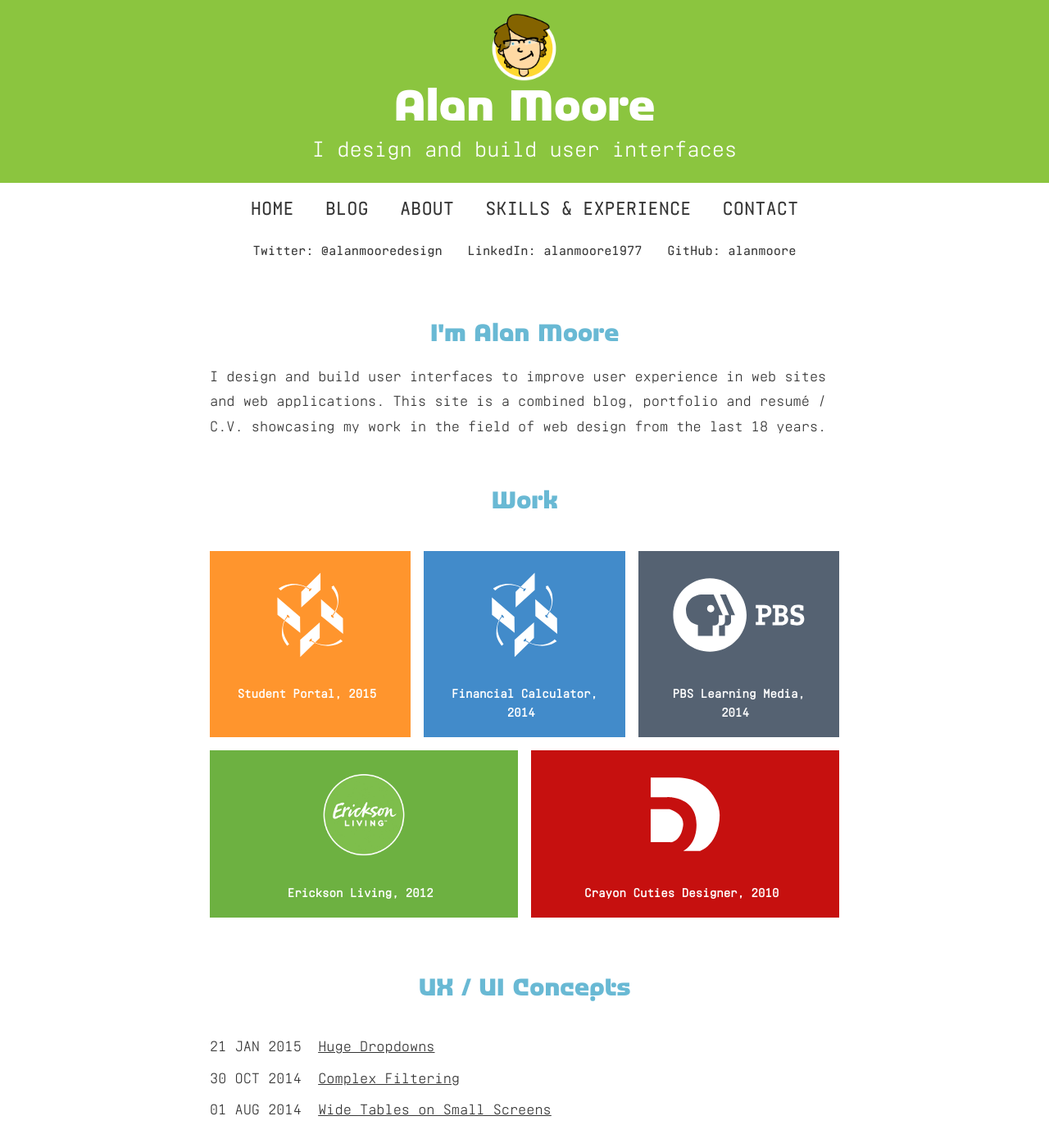
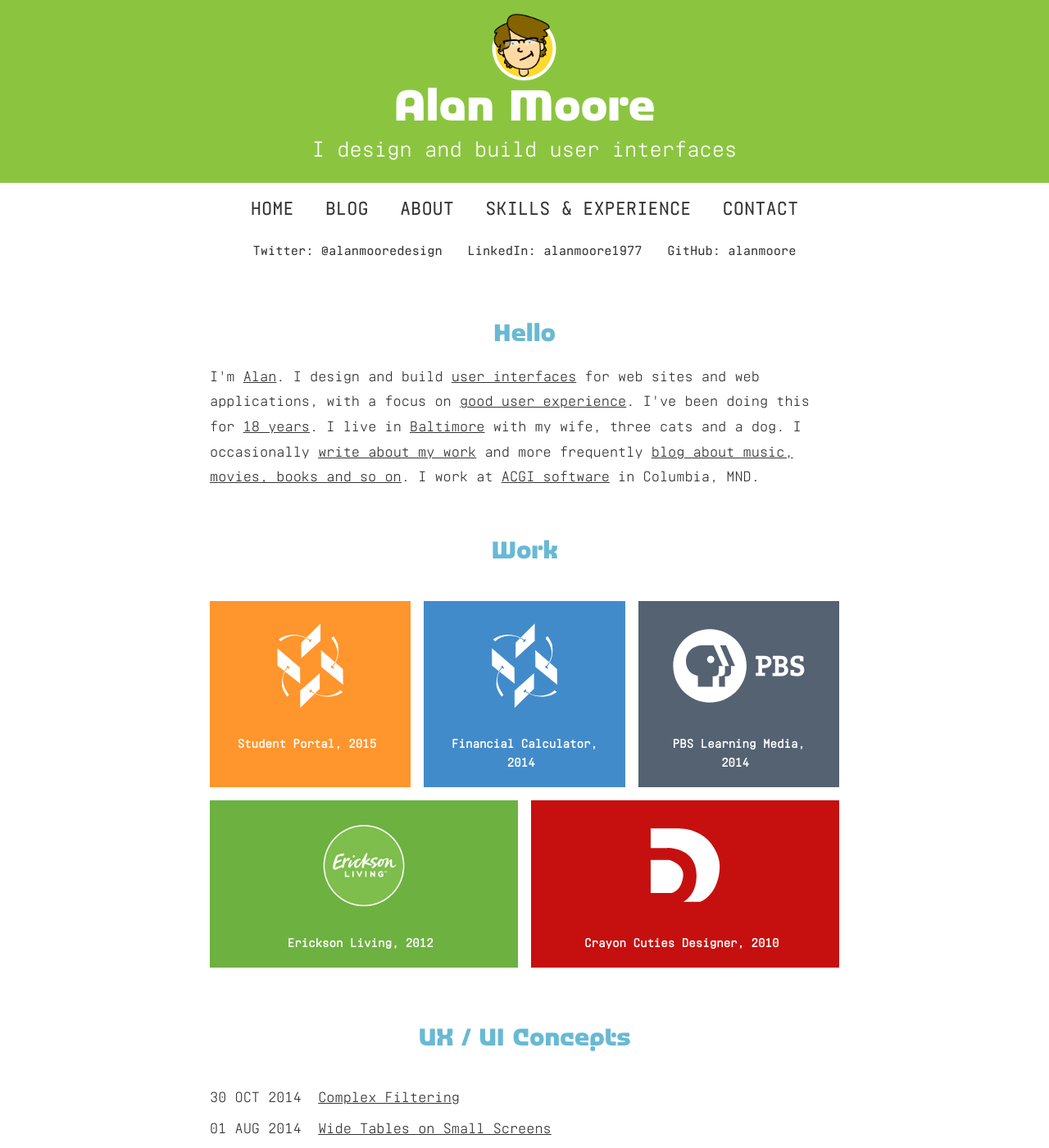
Before and after one commit to alanmoore/alanmoore.github.io, a Jekyll site: the page built from alt.html, in a window 1280 px wide and 1400 px high. Shown: the whole window at 82% size. Built offline with Jekyll 4.4.1, drawn with Linux system fonts in a browser that asks for light colours; nearby versions of some CDN libraries.

Commit message:
new text

```diff
--- a/alt.html
+++ b/alt.html
@@ -4,31 +4,35 @@ menu-title: Work
 title: Work by
 order: 1
 ---
-<h3 class="title">I'm Alan Moore</h3>
-<p>I design and build user interfaces to improve user experience in web sites and web applications. This site is a combined blog, portfolio and resumé / C.V. showcasing my work in the field of web design from the last 18 years. </p>
-<h3 class="title">Work</h3>
+<h3 class="title">Hello </h3>
+<p>I'm <a href="/about">Alan</a>. I design and build <a href="#work">user interfaces</a> for web
+    sites and web applications, with a focus on <a href="#ux">good user experience</a>. I've been
+    doing this for <a href="/skills">18 years</a>. I live in <a href="http://baltimore.org"
+    target="_blank">Baltimore</a> with my wife, three cats and a dog. I occasionally <a
+    href="#blog">write about my work</a> and more frequently
+    <a href="http://www.funkierthanthou.net">blog about music, movies, books and so on</a>. I work
+    at <a href="http://www.acgisoftware.com" target="_blank">ACGI software</a> in Columbia, MND. </p>
+<h3 class="title" id="work">Work</h3>
 <ul class="featured-items">
     {% for post in site.posts %}
-        {% if (post.type == 'portfolio') and post.promote  %}
+        {% if (post.type == 'portfolio') and post.promote and post.header_image  %}
            {% unless post.older %}
            <li class="featured-item  {{ post.feature_class }}">
-                <div class="holder">
                 <a href="/{{ post.permalink }}"
                     class="featured-item-link  {{ post.feature_class }}">
                         <img src="/images/logos/{{post.feature_logo}}" alt="{{ post.site_name }}"
                             class="featured-item-logo" />
                         <h4>{{ post.title }}, <time datetime="{{ post.date }}">{{ post.year }}</time> </h4>
                 </a>
-                </div>
             </li>
           {% endunless %}
         {% endif %}
     {% endfor %}
 </ul>
-<h3 class="title">UX / UI Concepts</h3>
+<h3 class="title" id="ux">UX / UI Concepts</h3>
 <ul class="portfolio-list-links">
     {% for post in site.posts %}
-        {% if (post.type == 'post') %}
+        {% if (post.type == 'post') and post.header_image %}
             {% unless post.older %}
             <li><time datetime="{{ post.date }}">{{ post.month }}</time>
                 <a href="/{{ post.permalink }}">{{ post.title }}</a></li>
@@ -36,7 +40,7 @@ order: 1
         {% endif %}
     {% endfor %}
 </ul>
-<h3 class="title">Writing</h3>
+<h3 class="title" id="blog">Writing</h3>
 <ul class="portfolio-list-links">
     {% for post in site.posts %}
         {% if post.type == 'words' %}
@@ -46,7 +50,7 @@ order: 1
         {% endif %}
     {% endfor %}
 </ul>
-<h3 class="title">More Work</h3>
+<h3 class="title" id="older-work"">More Work</h3>
 <ul class="featured-items">
     {% for post in site.posts %}
         {% if (post.type == 'portfolio') and post.promote and post.older  %}
```
Also changed, not shown: 1 other file.
